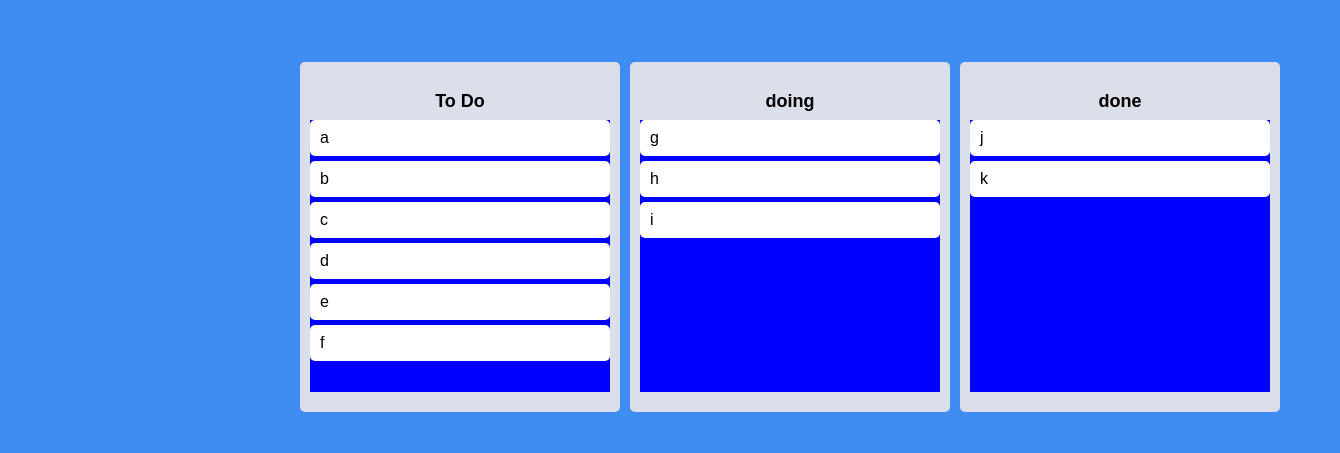
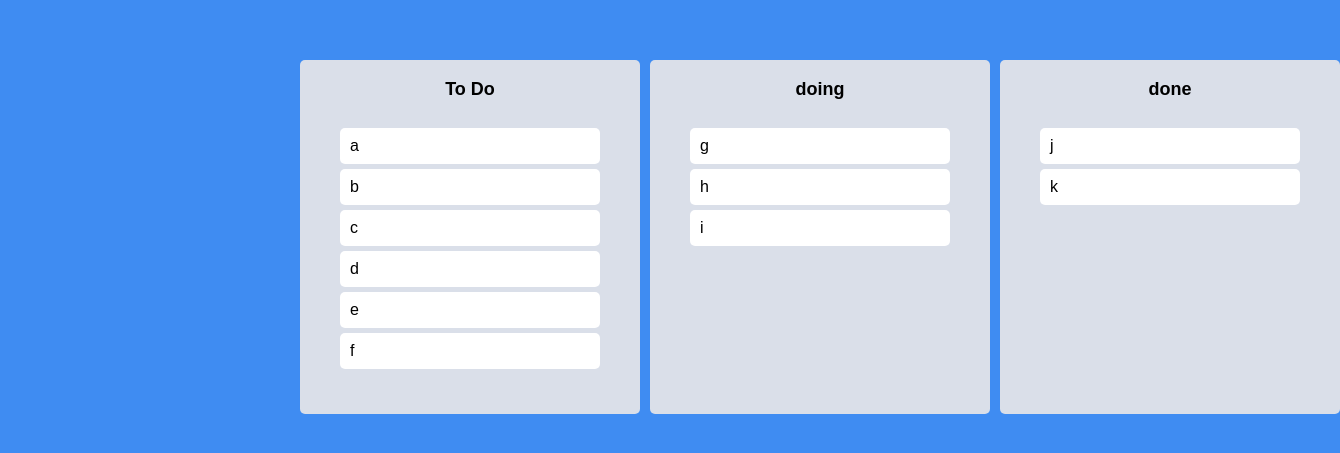
Before and after one commit to JHKIMS/React_Trello, a React (Create React App) app: page / in a window 1280 px wide. Shown: the part 163-616 px from the top of the page, 1340 px wide, since content can reach past the window. Built offline with nearby package versions, Linux system fonts and the light colour scheme.

Commit message:
Trello: Styling하기

```diff
--- a/src/Components/Board.tsx
+++ b/src/Components/Board.tsx
@@ -4,8 +4,7 @@
 
 const BoardWrapper = styled.div`
   width: 300px;
-  padding: 20px 10px;
-  padding-top: 30px;
+  padding: 20px;
   background-color: ${(props) => props.theme.boardColor};
   border-radius: 5px;
   min-height: 300px;
@@ -19,17 +18,23 @@
   font-size: 18px;
 `;
 const Area = styled.div<IAreaProps>`
-  background-color: ${(props) => (props.isDraggingOver ? "green" : props.isDraggingFromThis ? "red" : "blue")};
+  background-color: ${(props) =>
+    props.isDraggingOver
+      ? "#dfe6e9"
+      : props.isDraggingFromThis
+      ? "#636e72"
+      : "transparent"};
   flex-grow: 1;
   transition: background-color 0.3s ease-in-out;
+  padding: 20px;
 `;
 interface IBoardProps {
   toDos: string[];
   boardId: string;
 }
-interface IAreaProps{
-    isDraggingOver: boolean;
-    isDraggingFromThis: boolean;
+interface IAreaProps {
+  isDraggingOver: boolean;
+  isDraggingFromThis: boolean;
 }
 
 function Board({ toDos, boardId }: IBoardProps) {
--- a/src/Components/DragabbleCard.tsx
+++ b/src/Components/DragabbleCard.tsx
@@ -2,23 +2,25 @@
 import { Draggable } from "react-beautiful-dnd";
 import styled from "styled-components";
 
-const Card = styled.div`
+const Card = styled.div<{isDragging: boolean}>`
   border-radius: 5px;
   margin-bottom: 5px;
   padding: 10px 10px;
-  background-color: ${(props) => props.theme.cardColor};
+  background-color: ${(props) => props.isDragging ? "dodgerblue":props.theme.cardColor};
+  box-shadow: ${props => props.isDragging ? "0px 2px 5px rgba(0,0,0, 0.8)" : "none"}
 `;
 
-interface IDragabbleCardProps{
-    toDo: string;
-    index: number;
+interface IDragabbleCardProps {
+  toDo: string;
+  index: number;
 }
 
-function DraggableCard({toDo, index}: IDragabbleCardProps) {
+function DraggableCard({ toDo, index }: IDragabbleCardProps) {
   return (
     <Draggable key={toDo} draggableId={toDo} index={index}>
-      {(magicDrag) => (
+      {(magicDrag, snapshot) => (
         <Card
+          isDragging={snapshot.isDragging}
           ref={magicDrag.innerRef}
           {...magicDrag.draggableProps}
           {...magicDrag.dragHandleProps}
```
